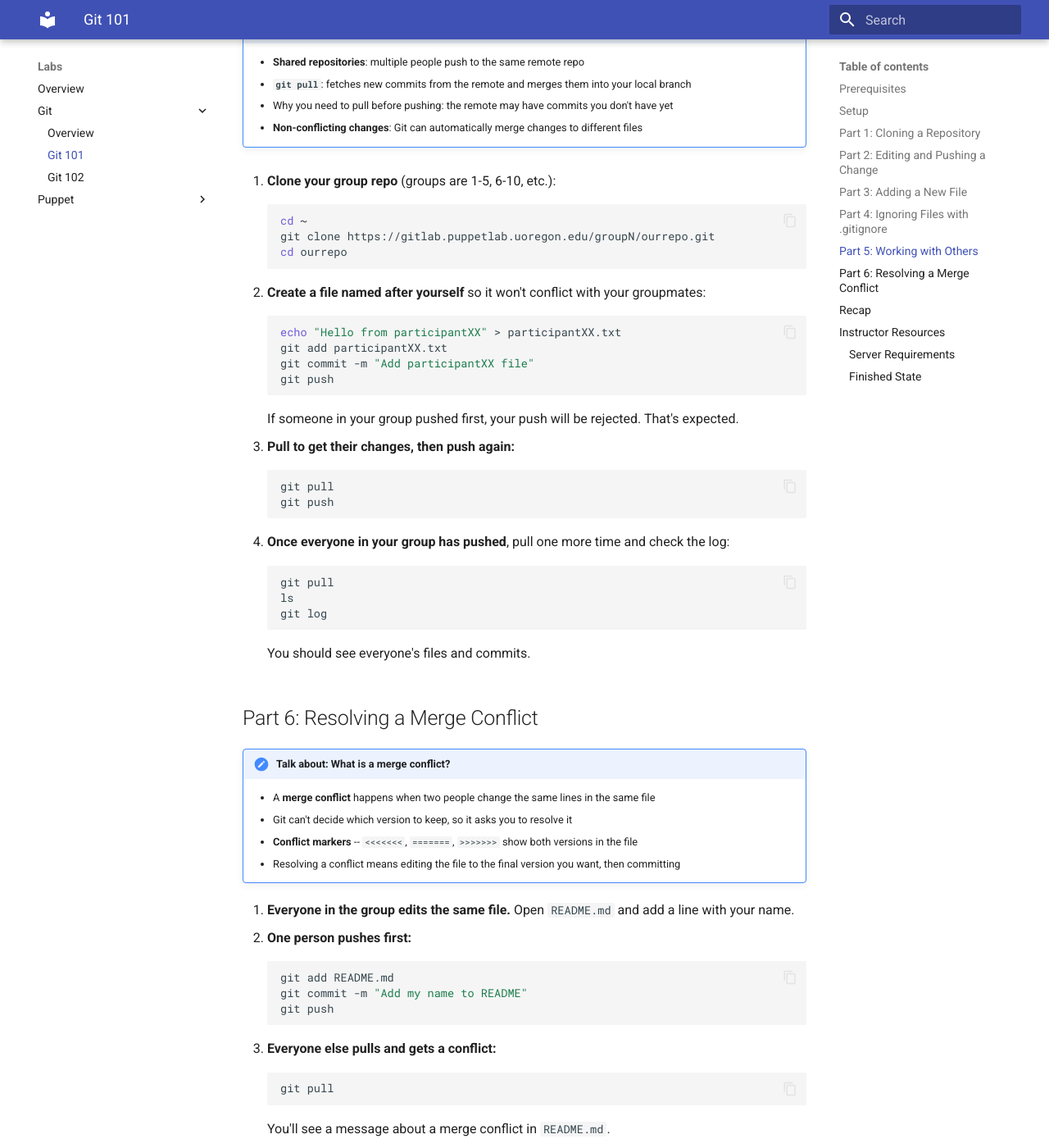
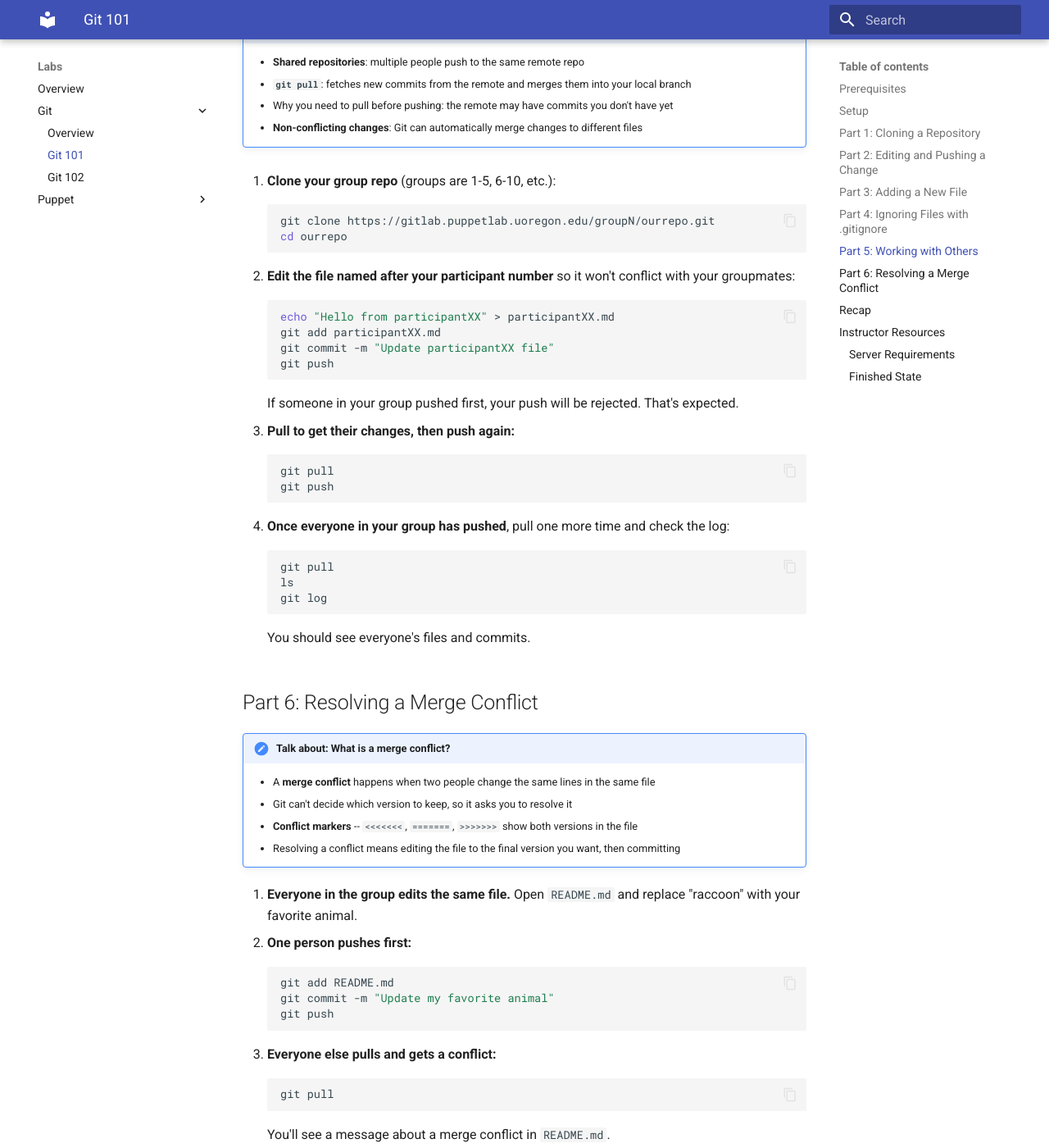
Before and after one commit to lcrownover/platform-docs, an MkDocs documentation site: the page built from docs/lab-guides/git-101.md, in a window 1280 px wide and 1400 px high, scrolled down 4451 px. Shown: the whole window at 82% size. Built offline with MkDocs 1.6.1 and Material for MkDocs 9.7.7, drawn with Linux system fonts in a browser that asks for light colours.

Commit message:
update group repos

````diff
--- a/docs/lab-guides/git-101.md
+++ b/docs/lab-guides/git-101.md
@@ -184,17 +184,16 @@
 1. **Clone your group repo** (groups are 1-5, 6-10, etc.):
 
     ```bash
-    cd ~
     git clone https://gitlab.puppetlab.uoregon.edu/groupN/ourrepo.git
     cd ourrepo
     ```
 
-2. **Create a file named after yourself** so it won't conflict with your groupmates:
+2. **Edit the file named after your participant number** so it won't conflict with your groupmates:
 
     ```bash
-    echo "Hello from participantXX" > participantXX.txt
-    git add participantXX.txt
-    git commit -m "Add participantXX file"
+    echo "Hello from participantXX" > participantXX.md
+    git add participantXX.md
+    git commit -m "Update participantXX file"
     git push
     ```
 
@@ -225,12 +224,12 @@
     - **Conflict markers** -- `<<<<<<<`, `=======`, `>>>>>>>` show both versions in the file
     - Resolving a conflict means editing the file to the final version you want, then committing
 
-1. **Everyone in the group edits the same file.** Open `README.md` and add a line with your name.
+1. **Everyone in the group edits the same file.** Open `README.md` and replace "raccoon" with your favorite animal.
 2. **One person pushes first:**
 
     ```bash
     git add README.md
-    git commit -m "Add my name to README"
+    git commit -m "Update my favorite animal"
     git push
     ```
 
````
